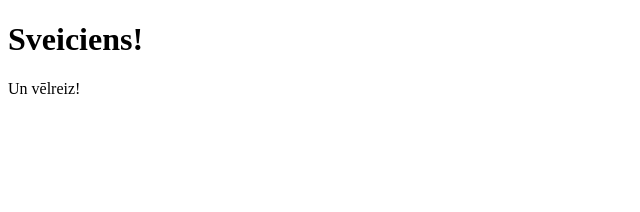
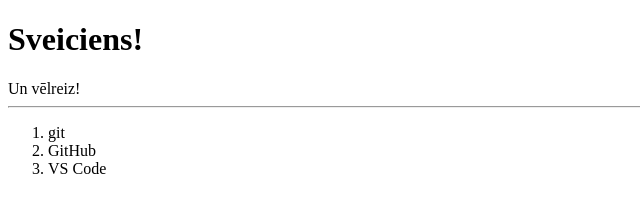
Before and after one commit to aciziP/spele_atminai, a plain HTML site: page index.html in a window 1280 px wide. Shown: the whole page, without its empty margins (0-640 px from the left). Drawn offline with Linux system fonts and the light colour scheme.

Commit message:
add ol elements

```diff
--- a/index.html
+++ b/index.html
@@ -9,5 +9,11 @@
 <body>
     <h1>Sveiciens!</h1>
     <p1>Un vēlreiz!</p1>
+    <hr>
+    <ol>
+        <li>git</li>
+        <li>GitHub</li>
+        <li>VS Code</li>
+    </ol>
 </body>
 </html>
```
